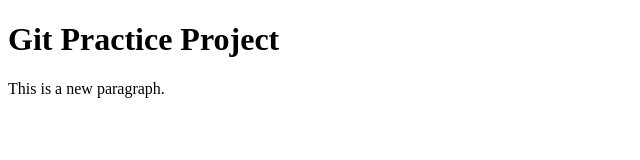
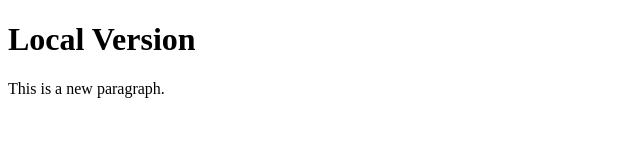
Before and after one commit to riyadhasan98/module-6-git-workflow, a plain HTML site: page index.html in a window 1280 px wide. Shown: the whole page, without its empty margins (0-640 px from the left). Drawn offline with Linux system fonts and the light colour scheme.

Commit message:
Change heading locally

```diff
--- a/index.html
+++ b/index.html
@@ -6,7 +6,7 @@
     <title>Git AND Github</title>
 </head>
 <body>
-    <h1>Git Practice Project</h1>
+    <h1>Local Version</h1>
     <p>This is a new paragraph.</p>
 </body>
 </html>
```
